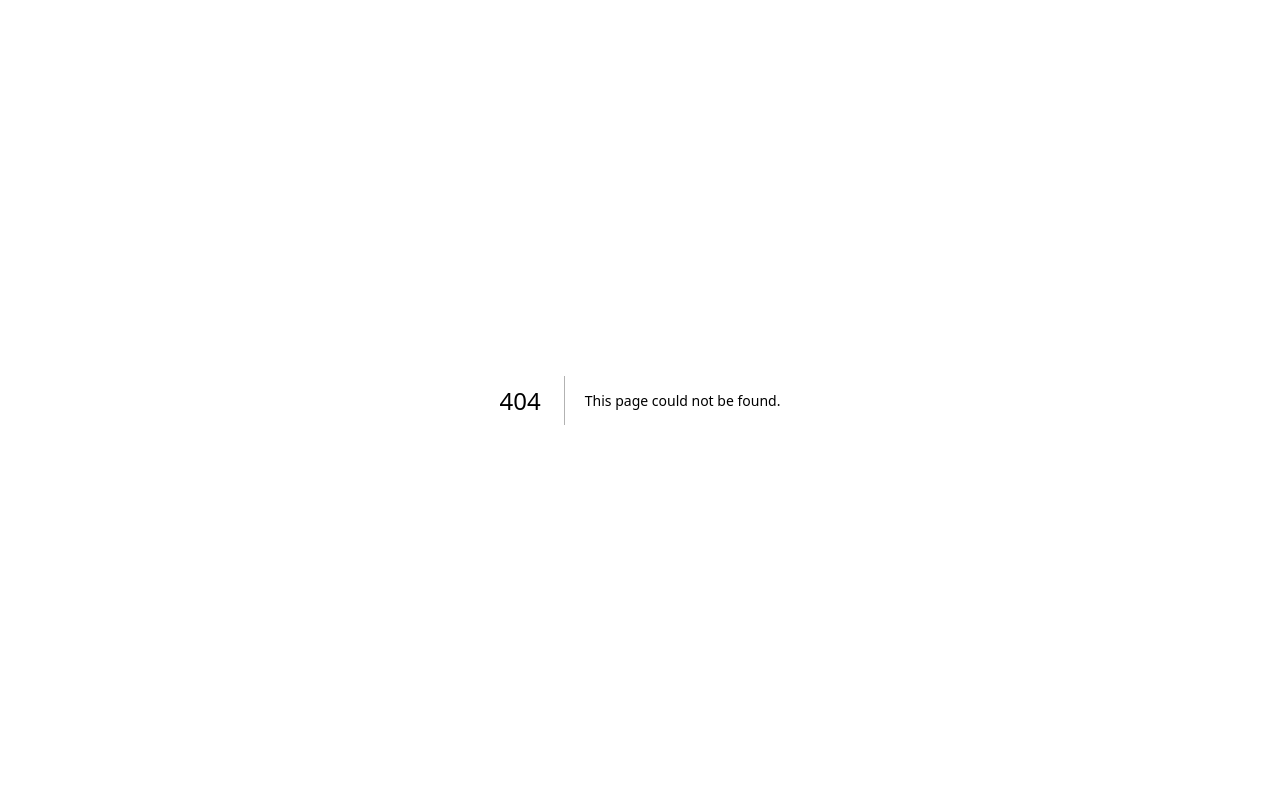
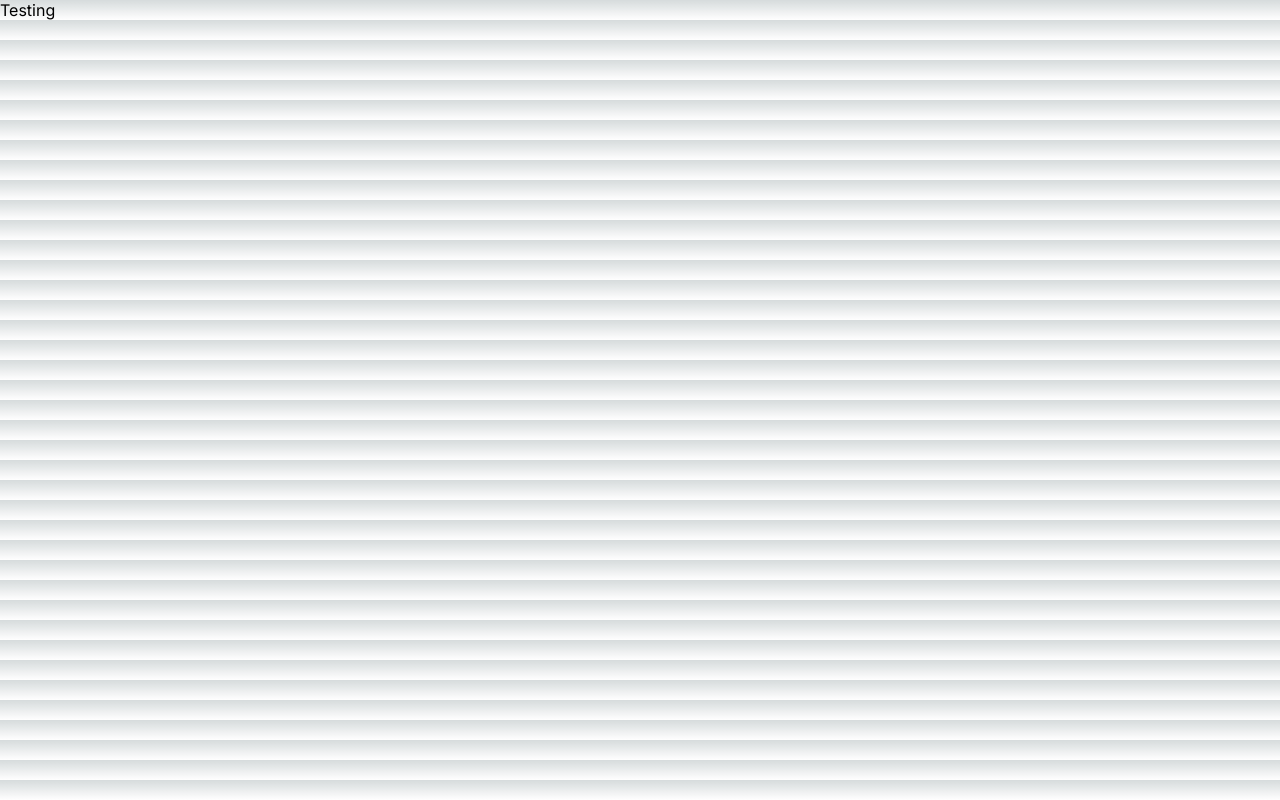
Before and after one commit to praveenyadav92/Bhashini-Admin-Portal, a Next.js app: page /login in a window 1280 px wide. Before the commit this address had no page. Built offline with nearby package versions, Linux system fonts and the light colour scheme.

Commit message:
created folder structure

```diff
--- /dev/null
+++ b/src/app/login/page.tsx
@@ -0,0 +1,9 @@
+import React from 'react'
+
+const login = () => {
+  return (
+    <div>Testing</div>
+  )
+}
+
+export default login
```
